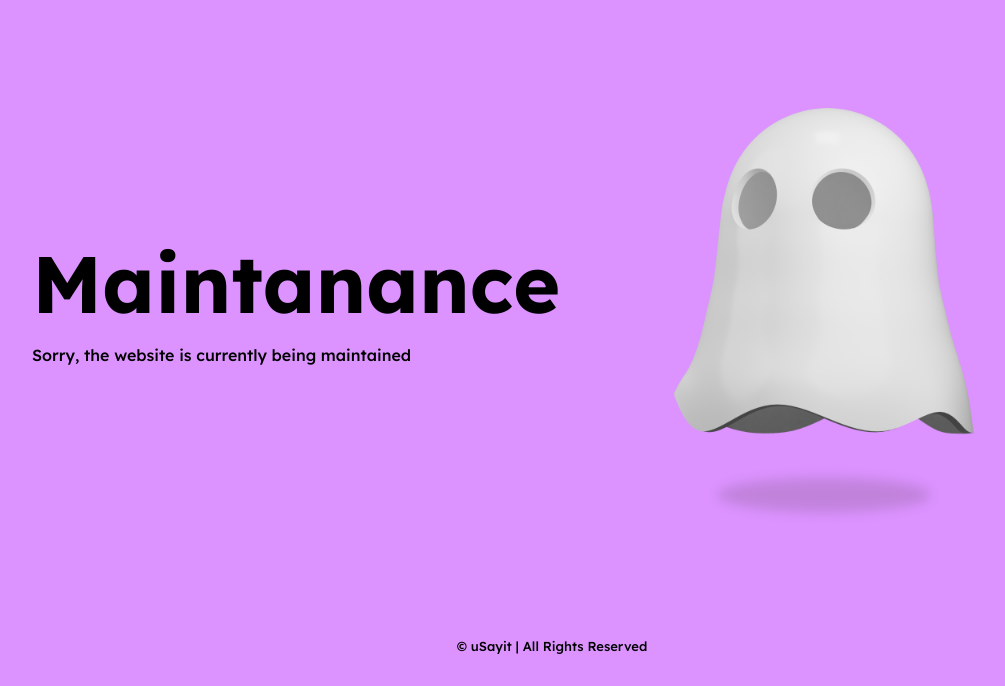
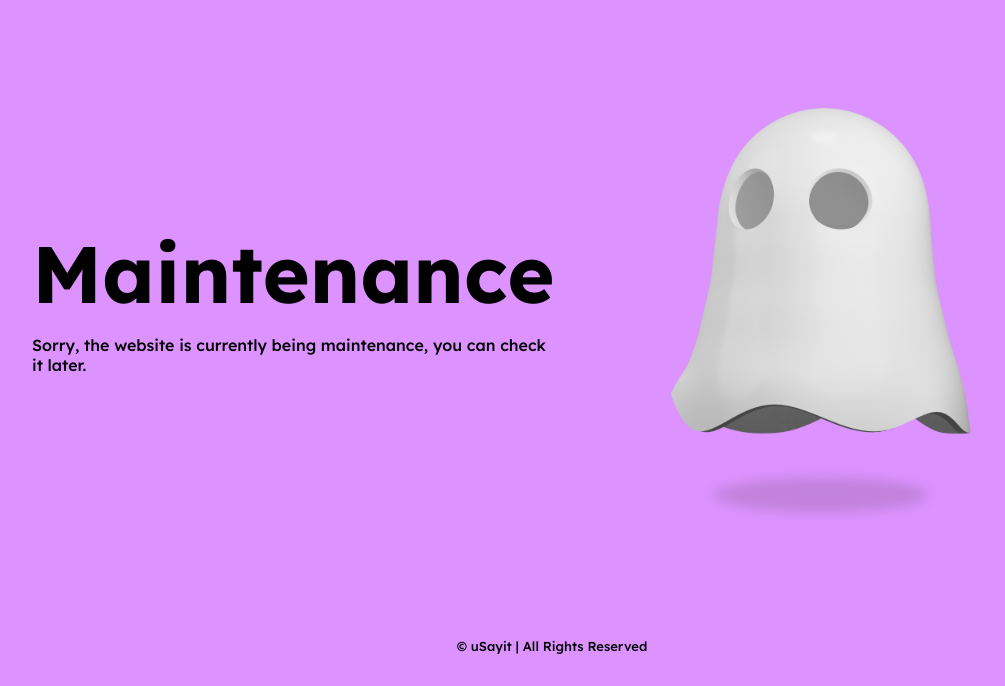
Before and after one commit to Asadaaaaa/uSayit-Solo, a plain HTML site: page View/index.html in a window 1280 px wide. Shown: the part 114-800 px from the top of the page, without its empty margins (96-1101 px from the left). Drawn offline with nearby package versions, Linux system fonts and the light colour scheme; files whose address does not match are found by name.

Commit message:
Update index.html

```diff
--- a/View/index.html
+++ b/View/index.html
@@ -292,9 +292,9 @@
       <div class="home__container container">
         <div class="home__data">
           <span class="home__subtitle"></span>
-          <h1 class="home__title">Maintanance</h1>
+          <h1 class="home__title">Maintenance</h1>
           <p class="home__description">
-            Sorry, the website is currently being maintained
+            Sorry, the website is currently being maintenance, you can check it later.
           </p>
         </div>
 
```
